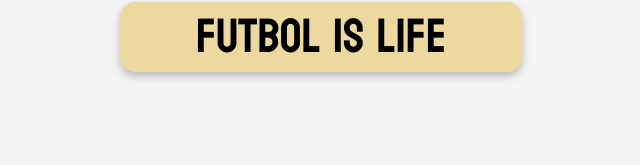
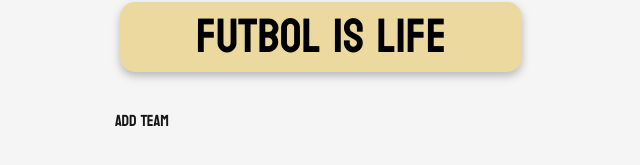
Before and after one commit to Nick-Wu5/nextjs-trecqueue, a Next.js app: page / in a window 1280 px wide. Shown: the part 743-908 px from the top of the page, without its empty margins (319-959 px from the left). Built offline with nearby package versions, Linux system fonts and the light colour scheme.

Commit message:
Update page.tsx

```diff
--- a/app/page.tsx
+++ b/app/page.tsx
@@ -24,6 +24,7 @@ export default function Home() {
     <div className="grid grid-rows-[20px_1fr_20px] items-center justify-items-center min-h-screen p-8 pb-20 gap-16 sm:p-20 font-[var(--font-koulen)]">
       <main className="flex flex-col gap-8 row-start-2 items-center sm:items-start">
         <TeamList teams={teams} /> {/* Use TeamList component to render teams */}
+        <button onClick={() => addTeam('New Team')}>Add Team</button>
       </main>
     </div>
   );
```
